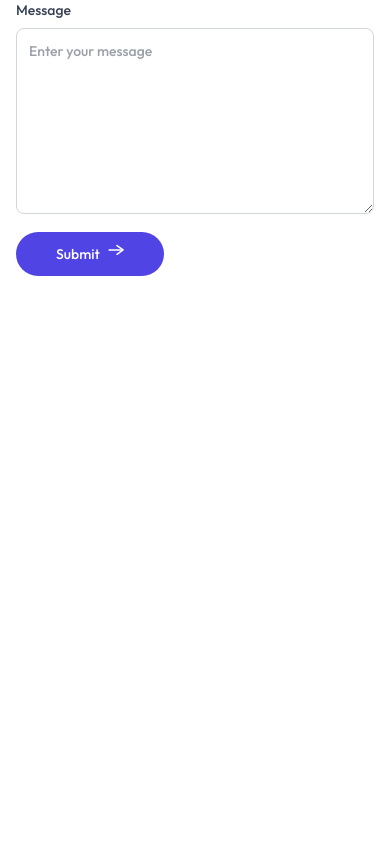
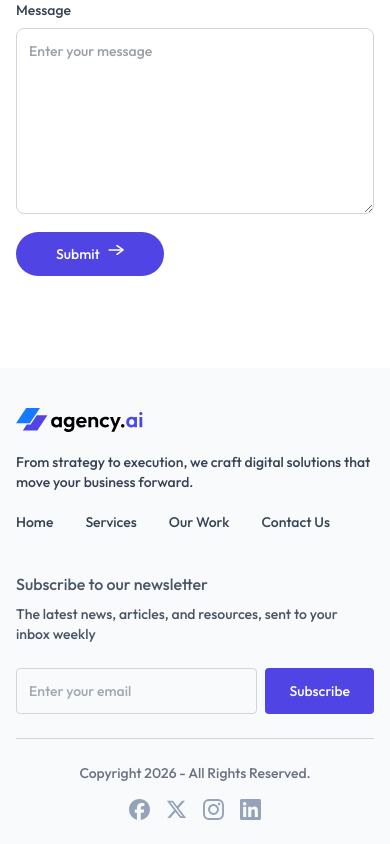
Before and after one commit to Imranmazhar323/Agency-Ai, a React (Vite) app: page / in a window 390 px wide. Shown: the part 4563-5407 px from the top of the page. Before the commit the page ends 4851 px from the top, so only its background shows below. Built offline with nearby package versions, Linux system fonts and the light colour scheme.

Commit message:
Footer have been done and responsive

```diff
--- a/src/App.jsx
+++ b/src/App.jsx
@@ -7,6 +7,7 @@ import OurWork from "./components/OurWork";
 import Teams from "./components/Teams";
 import ContactUs from "./components/ContactUs";
 import { Toaster } from "react-hot-toast";
+import Footer from "./components/Footer";
 
 const App = () => {
  const [theme, setTheme] = useState(localStorage.getItem("theme") ? localStorage.getItem("theme") : "light");
@@ -20,6 +21,7 @@ const App = () => {
    <OurWork />
    <Teams />
    <ContactUs />
+   <Footer theme={theme} />
   </div>
  );
 };
--- /dev/null
+++ b/src/components/Footer.jsx
@@ -0,0 +1,63 @@
+import React from "react";
+import assets from "../assets/assets";
+
+const Footer = ({ theme, index }) => {
+ return (
+  <div className="bg-slate-50 dark:bg-gray-900 pt-10 sm:pt-10 mt-20 sm:mt-40 px-4 sm:px-10 lg:px-24 xl:px-40 ">
+   <div className="flex justify-between lg:items-center max-lg:flex-col gap-10">
+    <div className="space-y-5 text-sm text-gray-700 dark:text-gray-400">
+     <img src={theme === "dark" ? assets.logo_dark : assets.logo} className="w-32 sm:w-44" alt="" />
+     <p className="max-w-md">From strategy to execution, we craft digital solutions that move your business forward.</p>
+
+     <ul className="flex gap-8">
+      <li>
+       <a className="hover:text-primary" href="#hero">
+        Home
+       </a>
+      </li>
+      <li>
+       <a className="hover:text-primary" href="#services">
+        Services
+       </a>
+      </li>
+      <li>
+       <a className="hover:text-primary" href="#our-work">
+        Our Work
+       </a>
+      </li>
+      <li>
+       <a className="hover:text-primary" href="#contact-us">
+        Contact Us
+       </a>
+      </li>
+     </ul>
+    </div>
+    <div className="text-gray-600 dark:text-gray-400">
+     <h3 className="font-semibold">Subscribe to our newsletter</h3>
+     <p className="text-sm mt-2 mb-6">The latest news, articles, and resources, sent to your inbox weekly</p>
+     <div className="flex gap-2 text-sm">
+      <input
+       type="email"
+       placeholder="Enter your email"
+       className="w-full p-3 text-sm outline-none rounded dark:text-gray-200 bg-transparent border border-gray-300 dark:border-gray-500"
+      />
+      <button className="bg-primary text-white rounded px-6 ">Subscribe</button>
+     </div>
+    </div>
+   </div>
+   <hr className="border-gray-300 dark:border-gray-600 my-6" />
+   {/* footer bottom */}
+   <div className="pb-6 text-sm text-gray-500 flex justify-center sm:justify-between gap-4 flex-wrap">
+    <p>Copyright 2026 - All Rights Reserved.</p>
+    <div className="flex items-center justify-center gap-4">
+     <img src={assets.facebook_icon} alt="" />
+     <img src={assets.twitter_icon} alt="" />
+     <img src={assets.instagram_icon} alt="" />
+     <img src={assets.linkedin_icon} alt="" />
+    </div>
+   </div>
+  </div>
+ );
+};
+
+export default Footer;
```
